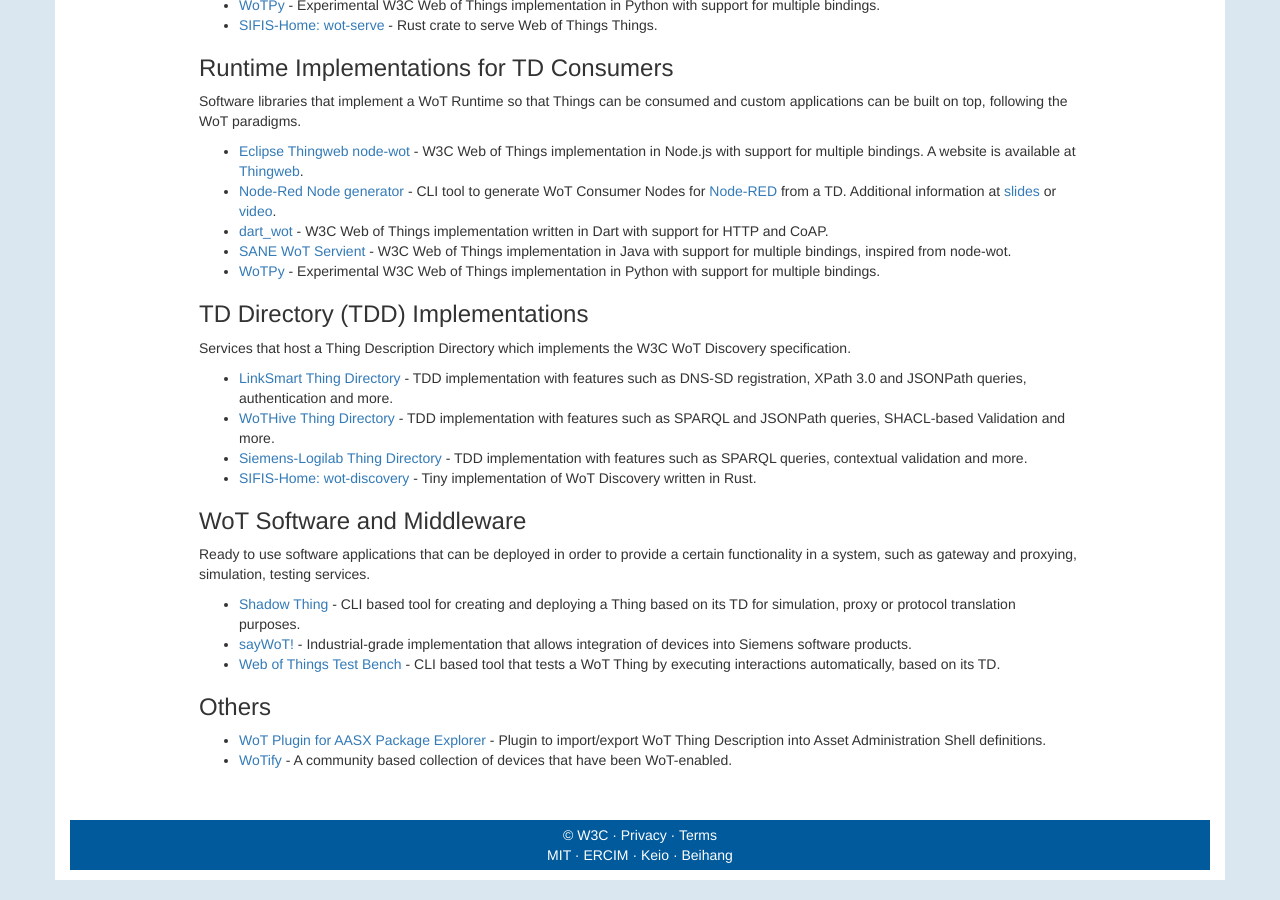
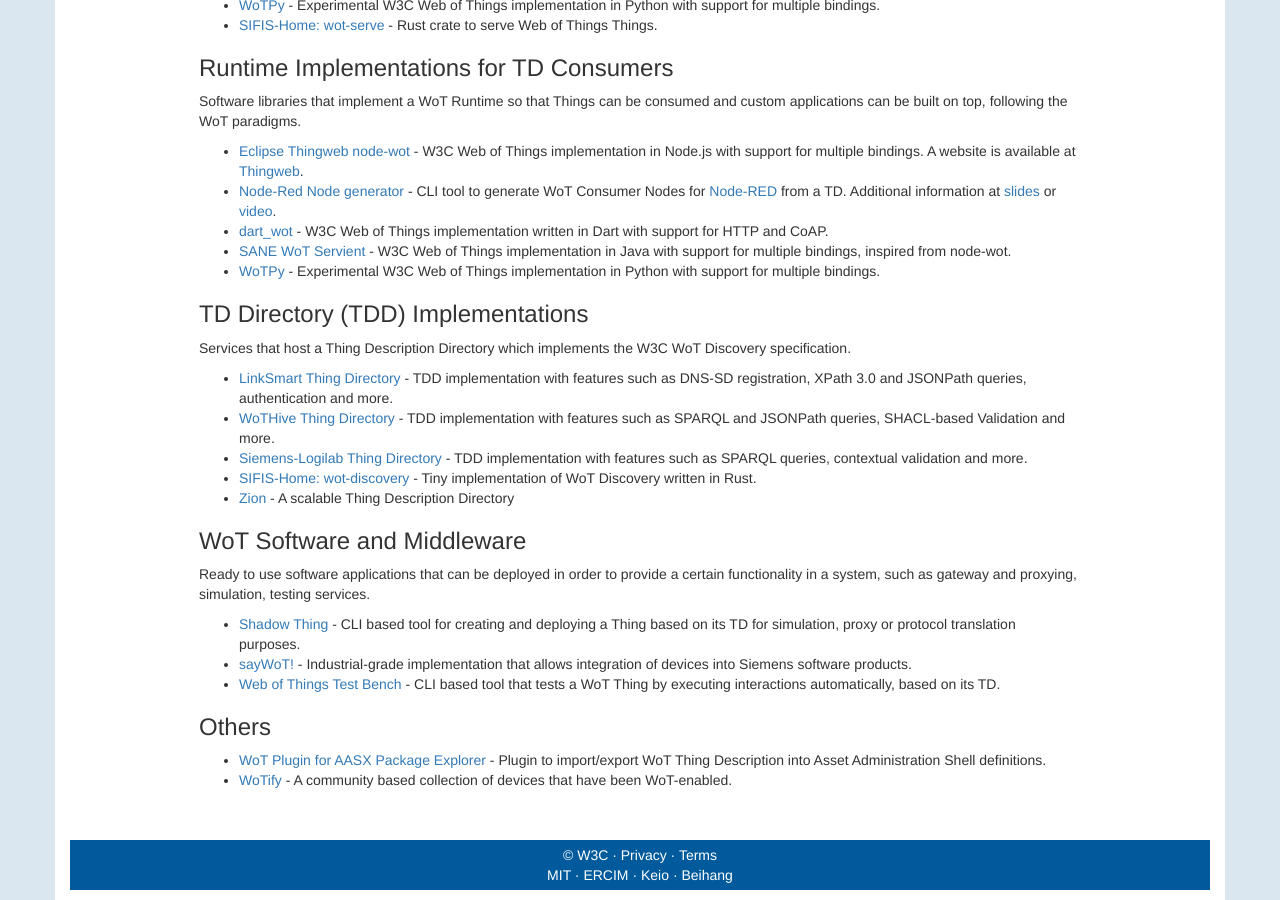
Before and after one commit to w3c/wot-marketing, a Jekyll site: the page built from docs/developers/index.html, in a window 1280 px wide and 900 px high, scrolled down 1430 px. Built offline with Jekyll 4.4.1, drawn with Linux system fonts in a browser that asks for light colours; nearby versions of some CDN libraries; comment, search, counter and statistics services are not loaded.

Commit message:
add Zion among TDD implementations

```diff
--- a/docs/developers/index.html
+++ b/docs/developers/index.html
@@ -581,6 +581,10 @@
 			<a href="https://github.com/sifis-home/wot-discovery" target="_blank">SIFIS-Home: wot-discovery</a>
 			- Tiny implementation of WoT Discovery written in Rust.
 		</li>
+		<li>
+			<a href="https://zion.vaimee.it/" target="_blank">Zion</a>
+			- A scalable Thing Description Directory
+		</li>
 	</ul>
 
 	<h3 id="software">WoT Software and Middleware</h3>
```
